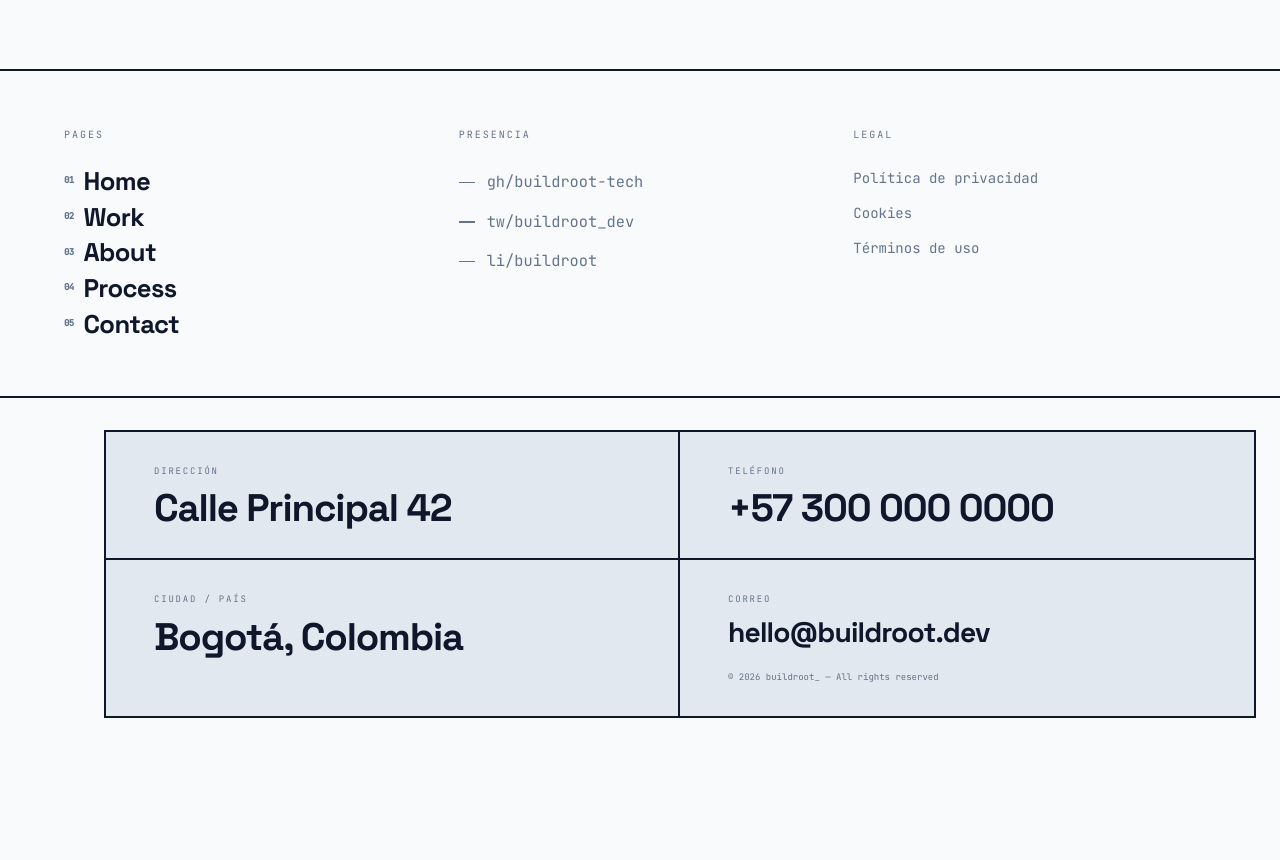
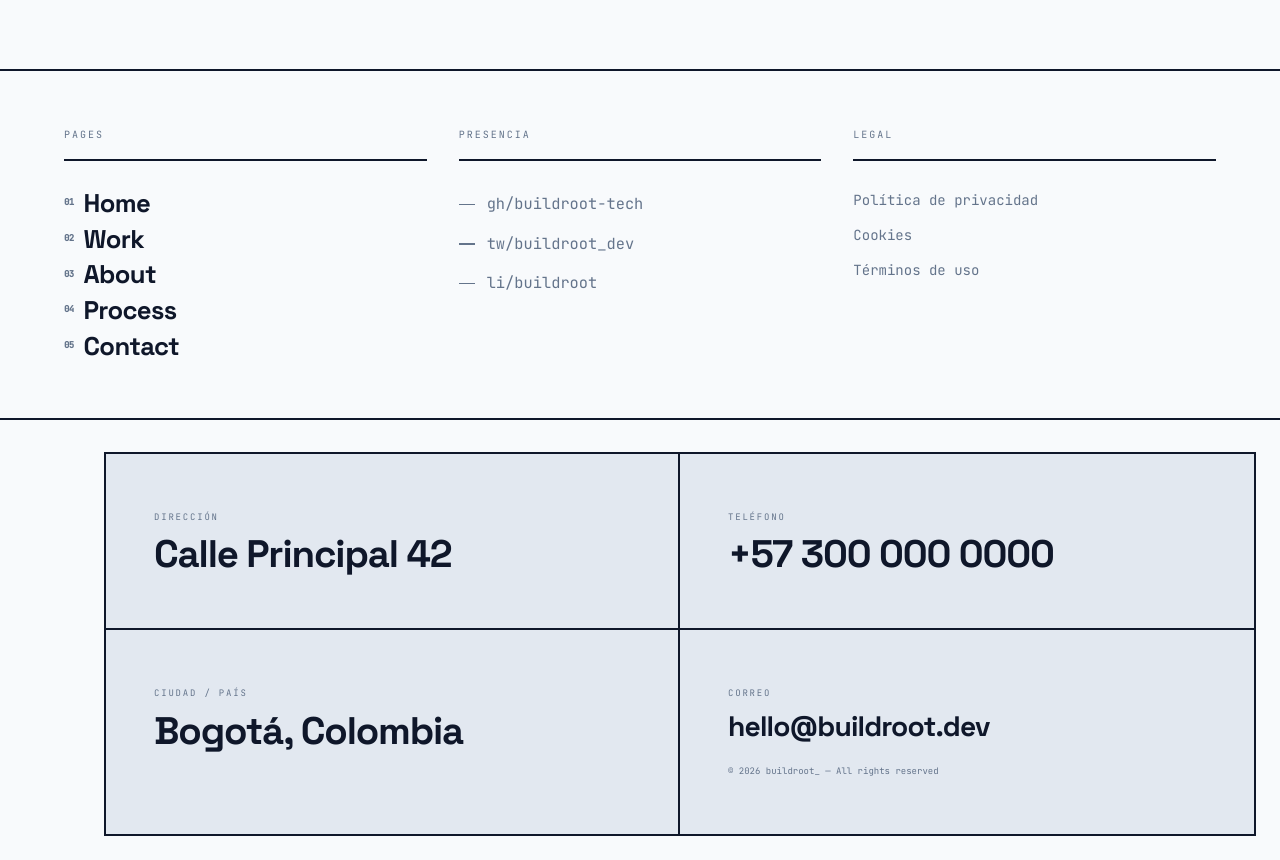
Before and after one commit to buildroot-tech/front-buildroot, a Next.js app: page / in a window 1280 px wide. Shown: the part 4700-5560 px from the top of the page. Before the commit the page ends 5442 px from the top, so only its background shows below. Built offline with nearby package versions, Linux system fonts and the light colour scheme.

Commit message:
style(footer): add underline to section titles and increase row height

```diff
--- a/components/layout/Footer.tsx
+++ b/components/layout/Footer.tsx
@@ -51,10 +51,12 @@ export function Footer(): React.ReactElement {
             <div className="grid grid-cols-1 md:grid-cols-3 gap-10 md:gap-8">
 
               {/* Navigation */}
-              <div>
-                <p className="font-mono text-[10px] uppercase tracking-[0.2em] text-[var(--text-muted)] mb-5">
+              <div className="flex flex-col">
+                <div className="border-b-2 border-[var(--border)] w-full pb-4 mb-6">
+                  <p className="font-mono text-[10px] uppercase tracking-[0.2em] text-[var(--text-muted)]">
                     Pages
                   </p>
+                </div>
                 <nav className="flex flex-col gap-0.5" aria-label="Footer navigation">
                   {navLinks.map((link, i) => (
                     <motion.div
@@ -85,10 +87,12 @@ export function Footer(): React.ReactElement {
               </div>
 
               {/* Social */}
-              <div>
-                <p className="font-mono text-[10px] uppercase tracking-[0.2em] text-[var(--text-muted)] mb-5">
+              <div className="flex flex-col">
+                <div className="border-b-2 border-[var(--border)] w-full pb-4 mb-6">
+                  <p className="font-mono text-[10px] uppercase tracking-[0.2em] text-[var(--text-muted)]">
                     Presencia
                   </p>
+                </div>
                 <div className="flex flex-col gap-2">
                   {socialLinks.map((link, i) => (
                     <motion.div
@@ -123,10 +127,12 @@ export function Footer(): React.ReactElement {
               </div>
 
               {/* Legal / Cookies */}
-              <div>
-                <p className="font-mono text-[10px] uppercase tracking-[0.2em] text-[var(--text-muted)] mb-5">
+              <div className="flex flex-col">
+                <div className="border-b-2 border-[var(--border)] w-full pb-4 mb-6">
+                  <p className="font-mono text-[10px] uppercase tracking-[0.2em] text-[var(--text-muted)]">
                     Legal
                   </p>
+                </div>
                 <div className="flex flex-col gap-1.5">
                   {[
                     { href: "/privacy", label: "Política de privacidad" },
@@ -174,7 +180,7 @@ export function Footer(): React.ReactElement {
 
               {/* Left — Address + City */}
               <div className="flex flex-col gap-0 divide-y-2 divide-[var(--border)]">
-                <div className="px-8 py-6 md:px-12 md:py-8">
+                <div className="px-8 py-10 md:px-12 md:py-14">
                   <p className="font-mono text-[9px] uppercase tracking-[0.2em] text-[var(--text-muted)] mb-3">
                     Dirección
                   </p>
@@ -182,7 +188,7 @@ export function Footer(): React.ReactElement {
                     {contactInfo.address}
                   </p>
                 </div>
-                <div className="px-8 py-6 md:px-12 md:py-8">
+                <div className="px-8 py-10 md:px-12 md:py-14">
                   <p className="font-mono text-[9px] uppercase tracking-[0.2em] text-[var(--text-muted)] mb-3">
                     Ciudad / País
                   </p>
@@ -194,7 +200,7 @@ export function Footer(): React.ReactElement {
 
               {/* Right — Phone + Email */}
               <div className="flex flex-col gap-0 divide-y-2 divide-[var(--border)]">
-                <div className="px-8 py-6 md:px-12 md:py-8">
+                <div className="px-8 py-10 md:px-12 md:py-14">
                   <p className="font-mono text-[9px] uppercase tracking-[0.2em] text-[var(--text-muted)] mb-3">
                     Teléfono
                   </p>
@@ -206,7 +212,7 @@ export function Footer(): React.ReactElement {
                     {contactInfo.phone}
                   </a>
                 </div>
-                <div className="px-8 py-6 md:px-12 md:py-8 flex flex-col justify-between gap-6">
+                <div className="px-8 py-10 md:px-12 md:py-14 flex flex-col justify-between gap-6">
                   <div>
                     <p className="font-mono text-[9px] uppercase tracking-[0.2em] text-[var(--text-muted)] mb-3">
                       Correo
```
Lines whose indentation alone changed are shown as unchanged.
